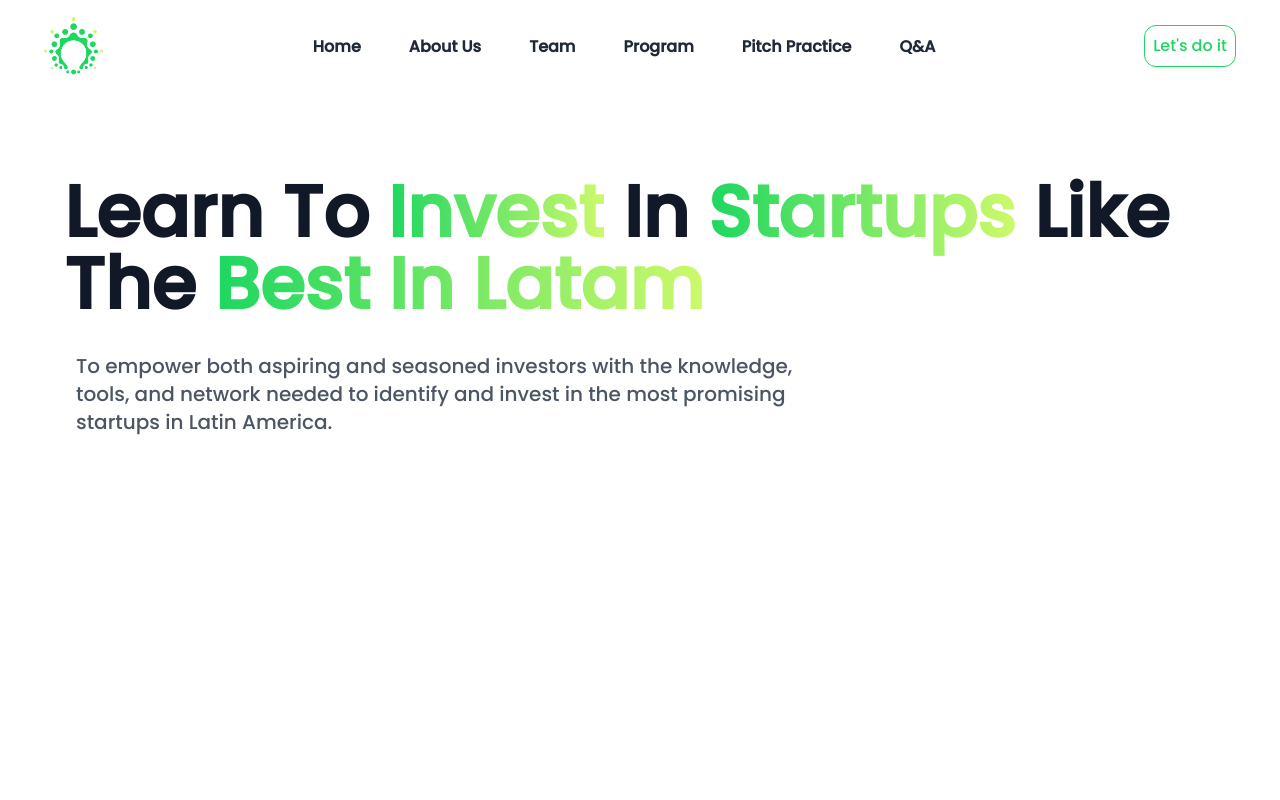
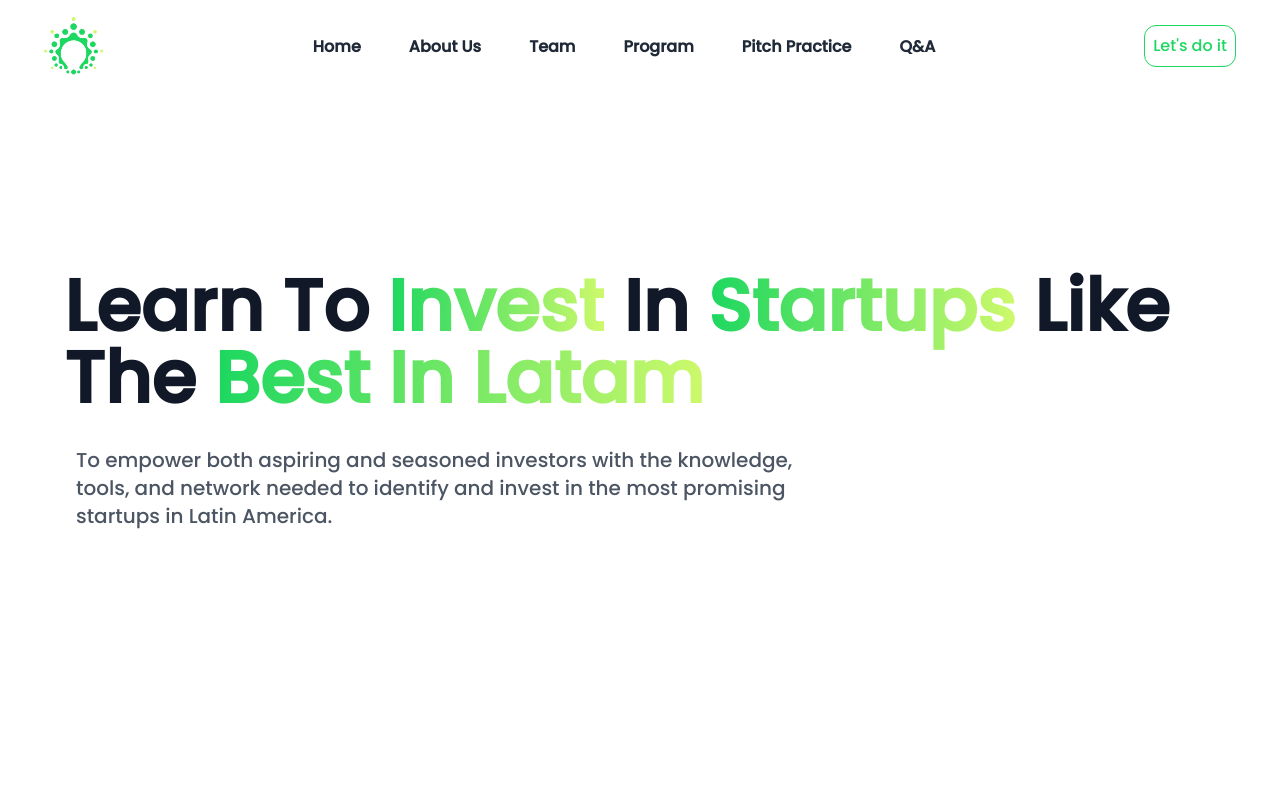
Before and after one commit to FabianEspitia-it/Entrepreneurial-Investing-WebSite, a Next.js app: page /en in a window 1280 px wide. Shown: the top 800 px of the page. Built offline with nearby package versions, Linux system fonts and the light colour scheme.

Commit message:
hero content modified

```diff
--- a/src/app/[lng]/page.tsx
+++ b/src/app/[lng]/page.tsx
@@ -31,7 +31,7 @@ export default function Home({
     <div className="min-h-screen bg-white">
       <NavBar />
 
-      <main className="flex flex-col justify-center items-center flex-1 px-8 md:mt-44 md:gap-2 mt-40 max-w-screen-xl mx-auto">
+      <main className="flex flex-col justify-center items-center flex-1 px-8 md:gap-2  max-w-screen-xl mx-auto">
         <Hero />
         <AboutUs />
         <Team />
--- a/src/components/Hero.tsx
+++ b/src/components/Hero.tsx
@@ -2,18 +2,20 @@ import { Fade } from "react-awesome-reveal";
 
 export default function Hero() {
   return (
-    <section className="relative min-h-[calc(100vh-14rem)]">
+    <section className="relative min-h-screen flex items-center">
       <Fade triggerOnce cascade duration={900}>
-        <h1 className="text-4xl md:text-7xl md:mb-4 md:pl-8 font-extrabold text-gray-900">
+        <div className="text-start">
+          <h1 className="text-4xl md:text-7xl md:mb-4 font-extrabold text-gray-900 md:pl-8">
             Learn To <span className="text-gradient-2">Invest</span> In{" "}
             <span className="text-gradient-2">Startups</span> Like The{" "}
             <span className="text-gradient-2">Best In Latam</span>
           </h1>
-        <p className="text-base md:text-xl md:pl-11 pt-4 text-gray-600 max-w-3xl">
+          <p className="text-base md:text-xl pt-4 text-gray-600 max-w-3xl md:pl-11">
             To empower both aspiring and seasoned investors with the knowledge,
-          tools, and network needed to identify and invest in the most promising
-          startups in Latin America.
+            tools, and network needed to identify and invest in the most
+            promising startups in Latin America.
           </p>
+        </div>
       </Fade>
     </section>
   );
```
Lines whose indentation alone changed are shown as unchanged.
